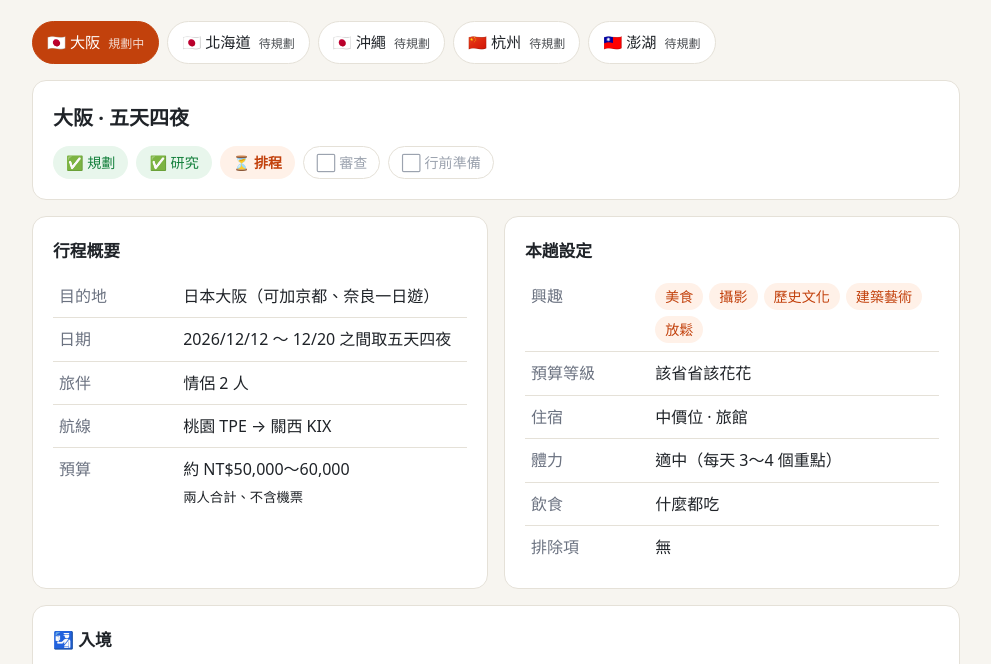
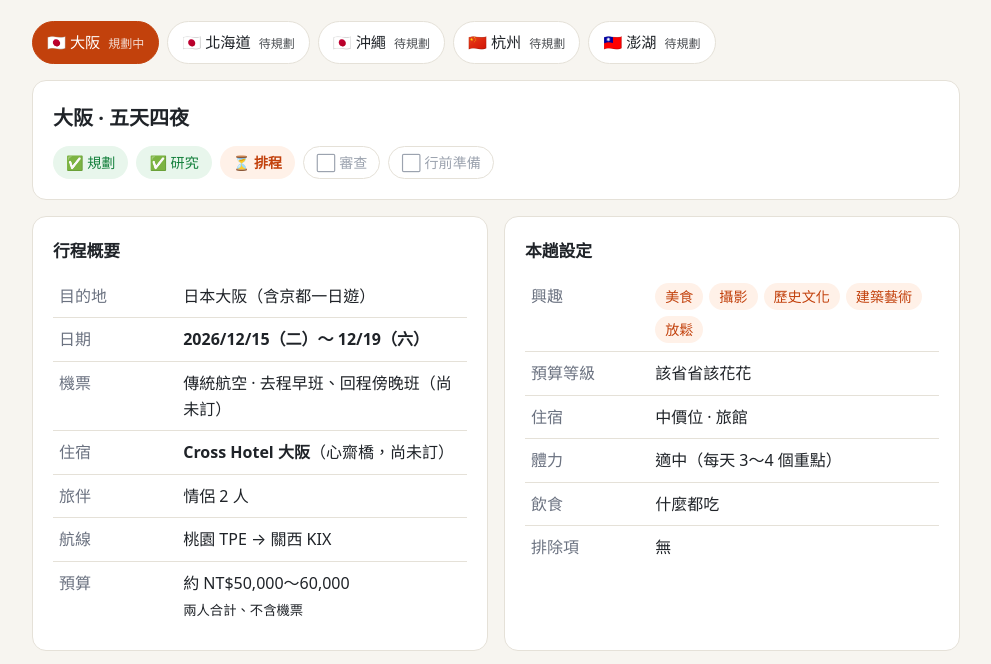
Before and after one commit to louisli3345678/Travel, a plain HTML site: page index.html in a window 1280 px wide. Shown: the part 113-777 px from the top of the page, without its empty margins (144-1135 px from the left). Drawn offline with Linux system fonts and the light colour scheme.

Commit message:
大阪行程決定：12/15-12/19、傳統航空、京都一日遊、Cross Hotel 大阪
Co-Authored-By: Claude Opus 5.5 <noreply@anthropic.com>

```diff
--- a/index.html
+++ b/index.html
@@ -87,8 +87,10 @@ footer{color:var(--muted);font-size:.85rem;margin-top:32px;text-align:center}
       <div class="card">
         <h3>行程概要</h3>
         <table>
-          <tr><th>目的地</th><td>日本大阪（可加京都、奈良一日遊）</td></tr>
-          <tr><th>日期</th><td>2026/12/12 ～ 12/20 之間取五天四夜</td></tr>
+          <tr><th>目的地</th><td>日本大阪（含京都一日遊）</td></tr>
+          <tr><th>日期</th><td><strong>2026/12/15（二）～ 12/19（六）</strong></td></tr>
+          <tr><th>機票</th><td>傳統航空 · 去程早班、回程傍晚班（尚未訂）</td></tr>
+          <tr><th>住宿</th><td><strong>Cross Hotel 大阪</strong>（心齋橋，尚未訂）</td></tr>
           <tr><th>旅伴</th><td>情侶 2 人</td></tr>
           <tr><th>航線</th><td>桃園 TPE → 關西 KIX</td></tr>
           <tr><th>預算</th><td>約 NT$50,000～60,000<br><small>兩人合計、不含機票</small></td></tr>
```
Also changed, not shown: 1 other file.
